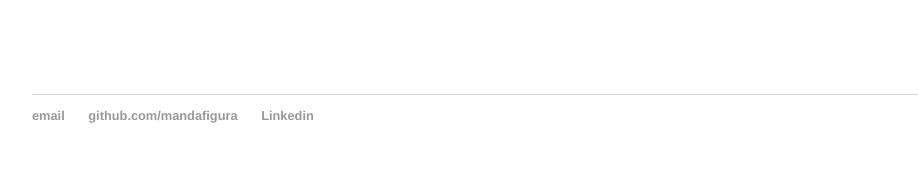
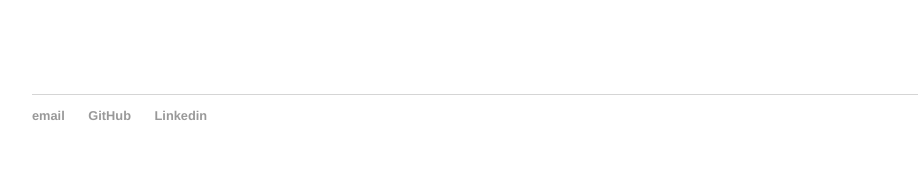
Before and after one commit to mandafigura/mandafigura.github.io, a Jekyll site: the page built from index.html, in a window 1280 px wide. Shown: the part 861-1041 px from the top of the page, without its empty margins (160-1078 px from the left). Built offline with Jekyll 4.4.1, drawn with Linux system fonts in a browser that asks for light colours.

Commit message:
Update default.html

```diff
--- a/_layouts/default.html
+++ b/_layouts/default.html
@@ -23,7 +23,7 @@
 			<footer>
 	    		<ul>
 	        		<li><a href="mailto:ac.figur@gmail.com">email</a></li>
-	        		<li><a href="https://github.com/mandafigura">github.com/mandafigura</a></li>
+	        		<li><a href="https://github.com/mandafigura">GitHub</a></li>
               			<li><a href="https://www.linkedin.com/in/mandafigura/">Linkedin</a></li>
 				</ul>
 			</footer>
```
